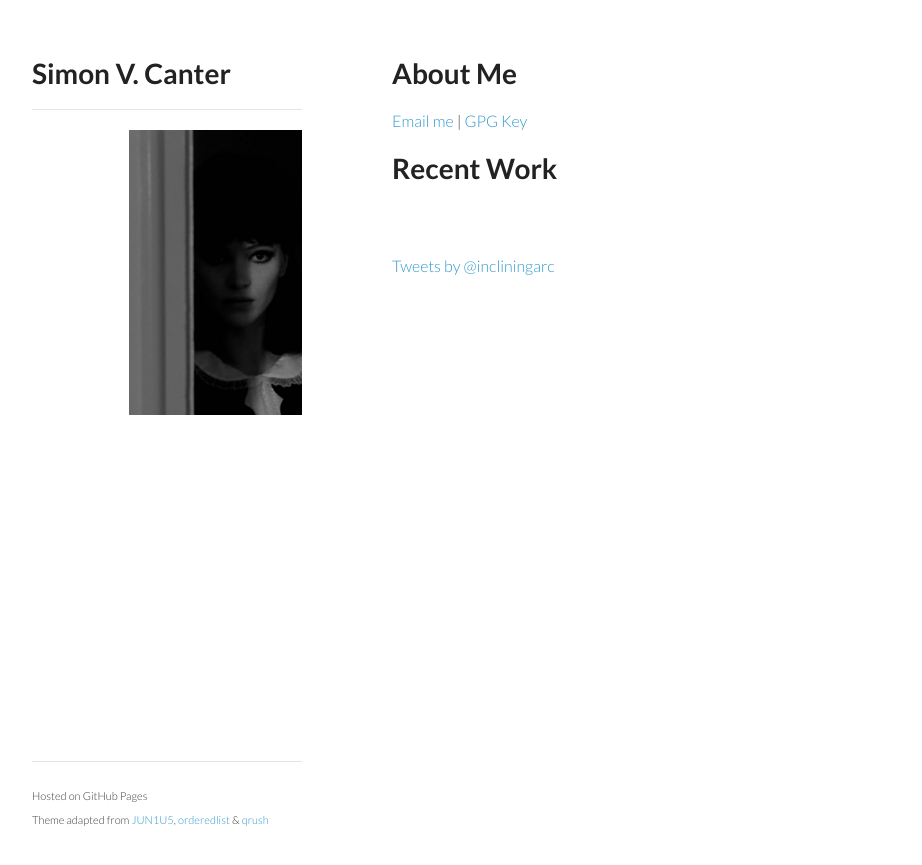
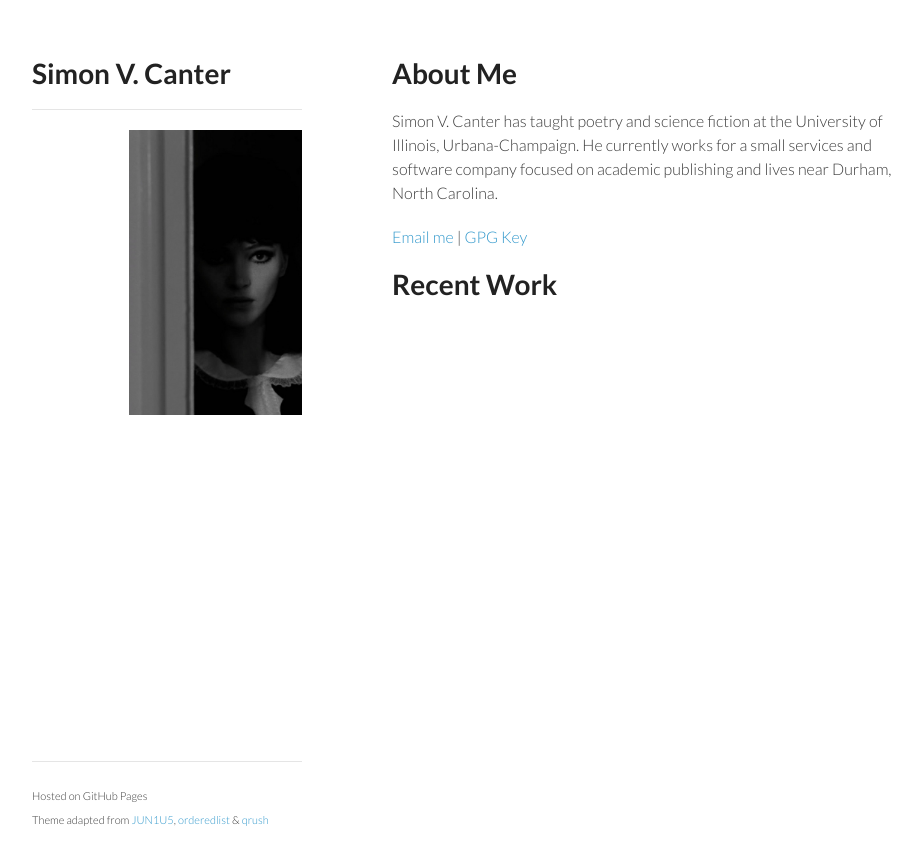
Before and after one commit to incliningarc/incliningarc.github.io, a Jekyll site: the page built from index.html, in a window 1280 px wide. Shown: the top 865 px of the page, without its empty margins (178-1100 px from the left). Built offline with Jekyll 4.4.1, drawn with Linux system fonts in a browser that asks for light colours; comment, search, counter and statistics services are not loaded.

Commit message:
Update index.html

```diff
--- a/index.html
+++ b/index.html
@@ -5,24 +5,24 @@ title: Simon V. Canter
 
 <section>
 <h1>About Me</h1>
- <p></p>
+ <p>
+Simon V. Canter has taught poetry and science fiction at the University of Illinois, Urbana-Champaign. He currently works for a small services and software company focused on academic publishing and lives near Durham, North Carolina.
+</p>
 
 <p><a href="mailto:simon.v.canter@gmail.com">Email me</a> | <a href="http://pgp.mit.edu/pks/lookup?op=get&search=0x3C3B5A81F89A66F7">GPG Key</a>
 
 <h1>Recent Work</h1>
 <ul class="posts">
-<!-- examples commented out <li><a href="http://id.erudit.org/iderudit/1025685ar">Review of Tania Zulli's <em>She: Explorations into a Romance (Rome: Aracne, 2009)</em></a>&nbsp;&nbsp;<small>Oct 2013</small></li>
-<li><a href="http://expertedge.journalexperts.com/2012/09/25/editing-tip-of-the-week-few-vs-a-few/">Editing Tip of the Week: ‘Few’ vs. ‘A Few’</a>&nbsp;&nbsp;<small>25 Sept 2012</small></li>
-<li><a href="http://expertedge.journalexperts.com/2012/06/19/editing-tip-of-the-week-singular-and-plural-forms-in-scientific-writing/">Editing Tip of the Week: Singular and Plural Forms in Scientific Writing</a>&nbsp;&nbsp;<small>19 June 2012</small></li>
-<li><a href="http://www.ncgsjournal.com/issue23/jernigan.htm">Incorporating Technology, Industrializing Subjectivity.” Review of Nicholas Daly’s <em>Literature, Technology, and Modernity, 1860-2000 (New York: Cambridge U P, 2004)</em></a>&nbsp;&nbsp;<small>Dec 2006</small></p>
--->
+
 </ul>
 
 <!-- extra artem nulla libertas -->
 
 </section>
 
+<!-- TWITTER FEED
 <section>
 <a class="twitter-timeline" href="https://twitter.com/incliningarc" data-widget-id="630435290621046784">Tweets by @incliningarc</a>
 <script>!function(d,s,id){var js,fjs=d.getElementsByTagName(s)[0],p=/^http:/.test(d.location)?'http':'https';if(!d.getElementById(id)){js=d.createElement(s);js.id=id;js.src=p+"://platform.twitter.com/widgets.js";fjs.parentNode.insertBefore(js,fjs);}}(document,"script","twitter-wjs");</script>
 </section>
+-->
```
